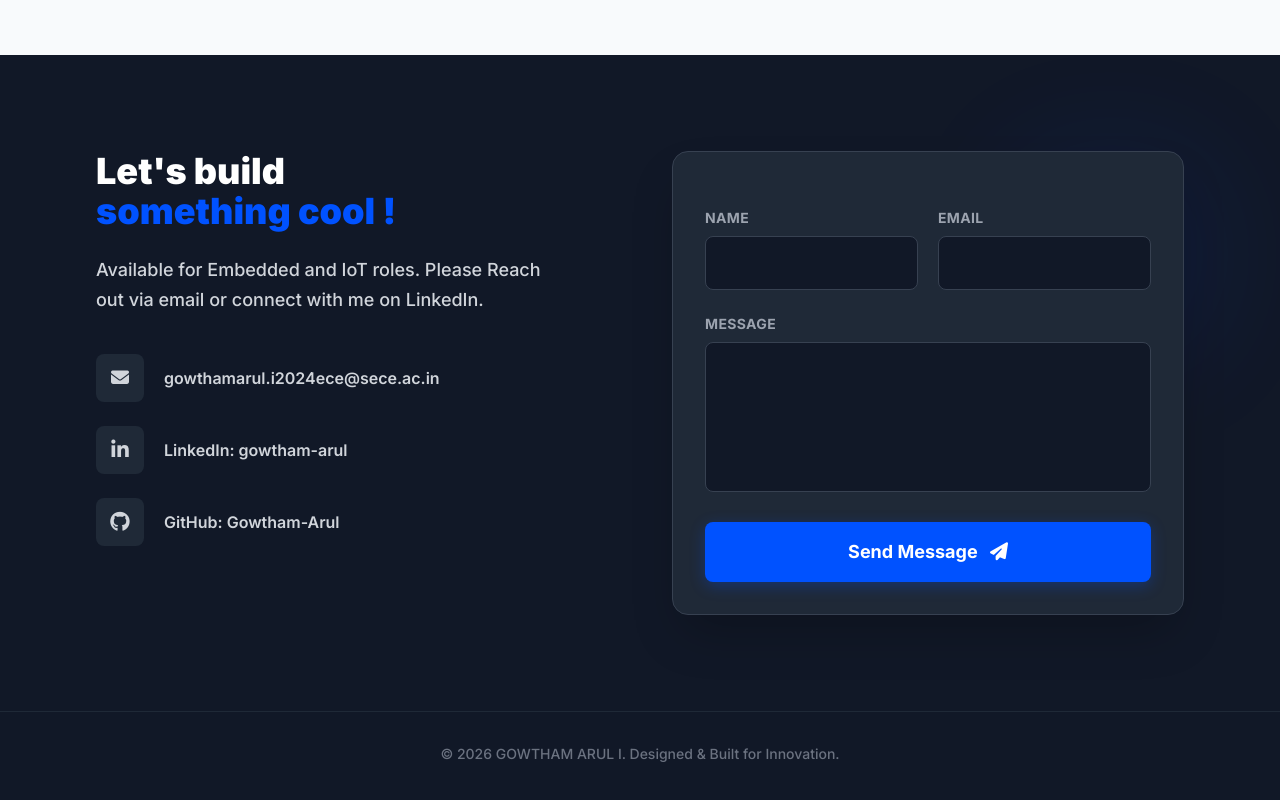
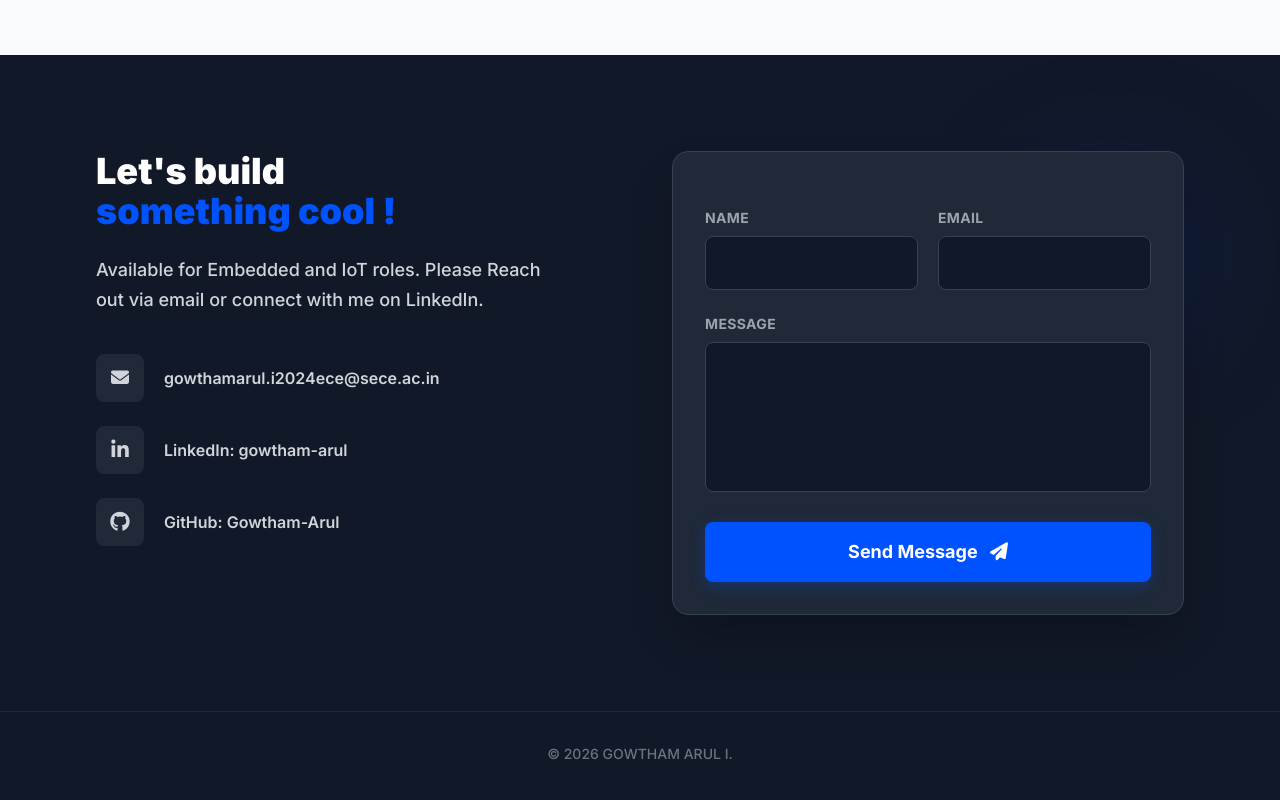
Before and after one commit to Gowtham-Arul/Portfolio, a website built with Vite: page index.html in a window 1280 px wide. Shown: the part 4368-5168 px from the top of the page. Built offline with nearby package versions, Linux system fonts and the light colour scheme; some packages are replaced by stand-ins of ours; animation ran at ten frames a second.

Commit message:
LastLine

```diff
--- a/index.html
+++ b/index.html
@@ -465,7 +465,7 @@
 
       <!-- FOOTER -->
       <div class="text-center mt-24 pb-8 text-sm font-medium text-gray-500 border-t border-gray-800 pt-8">
-        &copy; 2026 GOWTHAM ARUL I. Designed & Built for Innovation.
+        &copy; 2026 GOWTHAM ARUL I.
       </div>
     </section>
 
```
